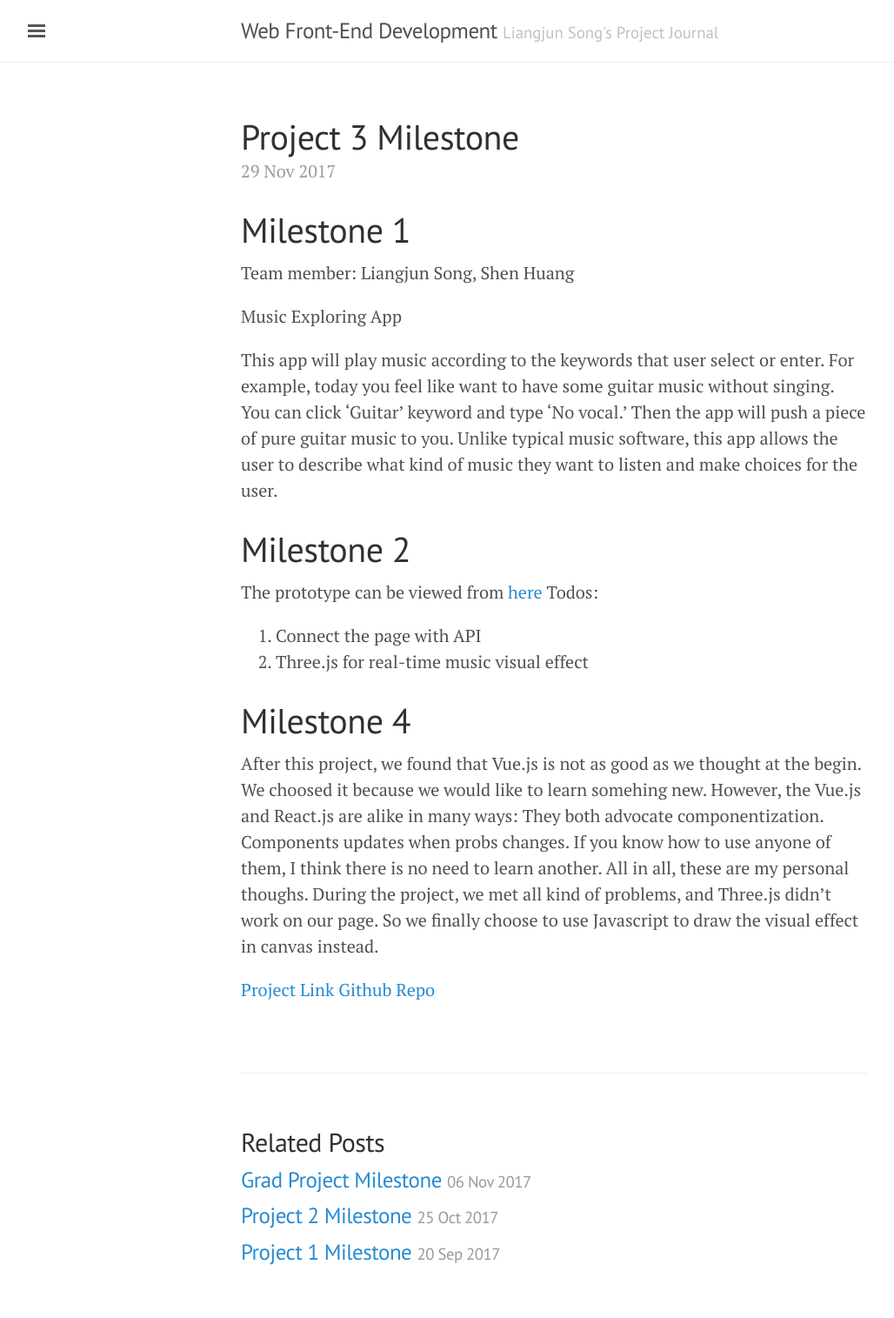
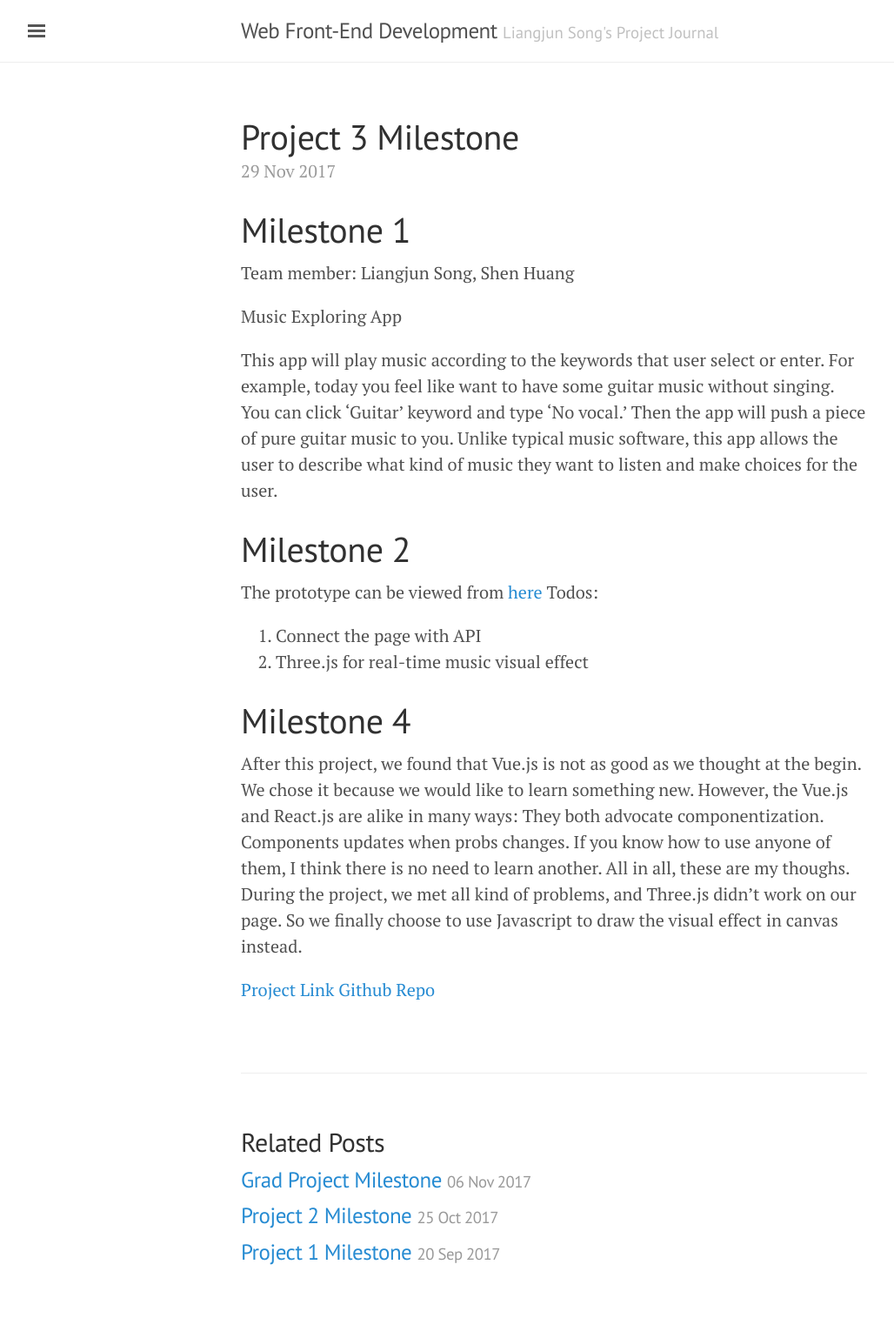
Before and after one commit to LiangjunSong/liangjunsong.github.io, a Jekyll site: the page built from _posts/2017-11-29-project-3-milestone.md, in a window 1280 px wide. Shown: the whole page at 87% size, without its empty margins (3-1031 px from the left). Built offline with Jekyll 4.4.1, drawn with Linux system fonts in a browser that asks for light colours.

Commit message:
Grad Project

```diff
--- a/_posts/2017-11-29-project-3-milestone.md
+++ b/_posts/2017-11-29-project-3-milestone.md
@@ -18,7 +18,7 @@ Todos:
 2. Three.js for real-time music visual effect
 
 # Milestone 4
-After this project, we found that Vue.js is not as good as we thought at the begin. We choosed it because we would like to learn somehing new. However, the Vue.js and React.js are alike in many ways: They both advocate componentization. Components updates when probs changes. If you know how to use anyone of them, I think there is no need to learn another. All in all, these are my personal thoughs. During the project, we met all kind of problems, and Three.js didn't work on our page. So we finally choose to use Javascript to draw the visual effect in canvas instead.
+After this project, we found that Vue.js is not as good as we thought at the begin. We chose it because we would like to learn something new. However, the Vue.js and React.js are alike in many ways: They both advocate componentization. Components updates when probs changes. If you know how to use anyone of them, I think there is no need to learn another. All in all, these are my thoughs. During the project, we met all kind of problems, and Three.js didn't work on our page. So we finally choose to use Javascript to draw the visual effect in canvas instead.
 
 [Project Link](http://creative.colorado.edu/~liso9349/fwd/dist/index.html)
 [Github Repo](https://github.com/LiangjunSong/ATLS5630-Project-3)
```
